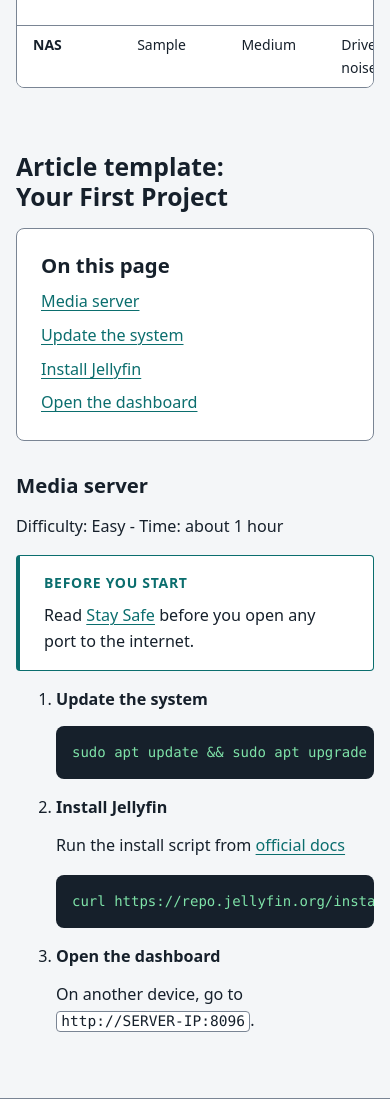
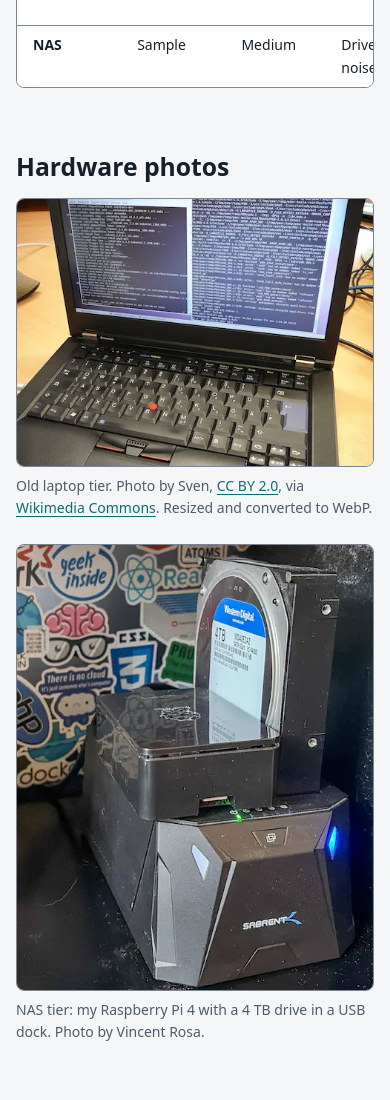
Before and after one commit to vincentrosa1/homelab-101, a plain HTML site: page index.html in a window 390 px wide. Shown: the part 4220-5320 px from the top of the page. Drawn offline with Linux system fonts and the light colour scheme.

Commit message:
Add hardware photos with srcset and picture
Adds the ThinkPad (CC BY 2.0 credited in the caption) and my Raspberry Pi photo in an intrinsic grid. Both use srcset/sizes with width and height. the Pi uses <picture> to switch from a tall 4:5 crop on phones to a wide 4:3 crop at 36rem.

```diff
--- a/index.html
+++ b/index.html
@@ -221,6 +221,59 @@
             </section>
 
             <section class="l-section u-flow"
+            aria-labelledby="photos-title">
+            <h2 id="photos-title">Hardware photos</h2>
+            <ul class="l-grid" role="list">
+                <li>
+                    <figure class="figure">
+                        <img
+                            src="images/thinkpad-t420-800.webp"
+                            srcset="images/thinkpad-t420-480.webp 480w,
+                                    images/thinkpad-t420-800.webp 800w,
+                                    images/thinkpad-t420-1200.webp 1200w"
+                            sizes="(min-width: 78rem) 35rem,
+                                   (min-width: 36rem) calc(50vw - 2.5rem),
+                                   calc(100vw - 2rem)"
+                            width="1200" height="900"
+                            alt="An older Lenovo ThinkPad T420 laptop, open and running Ubuntu Linux."
+                            loading="lazy" decoding="async">
+                        <figcaption>
+                            Old laptop tier. Photo by Sven,
+                            <a href="https://creativecommons.org/licenses/by/2.0/">CC BY 2.0</a>,
+                            via <a href="https://commons.wikimedia.org/wiki/File:Lenovo_ThinkPad_T420_Ubuntu_Linux.jpeg">Wikimedia Commons</a>.
+                            Resized and converted to WebP.
+                        </figcaption>
+                    </figure>
+                </li>
+                <li>
+                    <figure class="figure">
+                        <picture>
+                            <source
+                                media="(min-width: 36rem)"
+                                srcset="images/pi-nas-wide-800.webp 800w,
+                                        images/pi-nas-wide-1200.webp 1200w"
+                                sizes="(min-width: 78rem) 35rem,
+                                        calc(50vw - 2.5rem)"
+                                width="1200" height="900">
+                            <img
+                                src="images/pi-nas-tall-800.webp"
+                                srcset="images/pi-nas-tall-480.webp 480w,
+                                        images/pi-nas-tall-800.webp 800w"
+                                sizes="calc(100vw - 2rem)"
+                                width="800" height="1000"
+                                alt="A Raspberry Pi 4 in a black case sitting on a hard drive dock that holds a 4 TB Western Digital drive."
+                                loading="lazy" decoding="async">
+                        </picture>
+                        <figcaption>
+                            NAS tier: my Raspberry Pi 4 with a 4 TB drive
+                            in a USB dock. Photo by Vincent Rosa.
+                        </figcaption>
+                    </figure>
+                </li>
+            </ul>
+        </section>
+
+            <section class="l-section u-flow"
             aria-labelledby="article-title">
             <h2 id="article-title">Article template: Your First Project</h2>
             <div class="l-sidebar">
```
